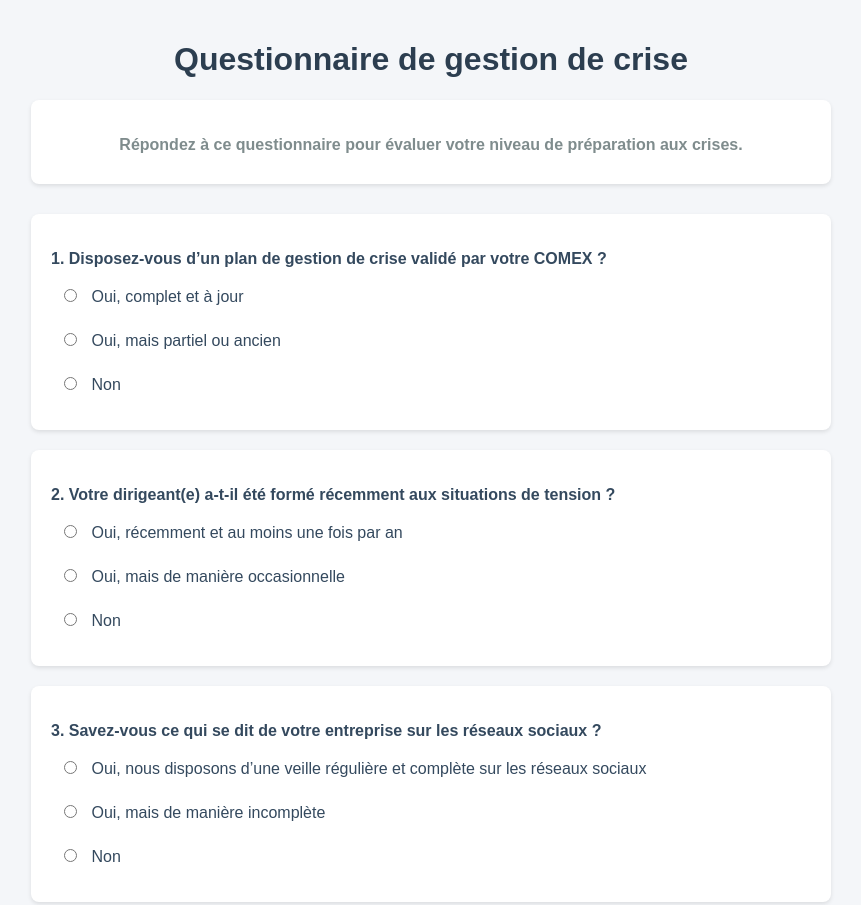
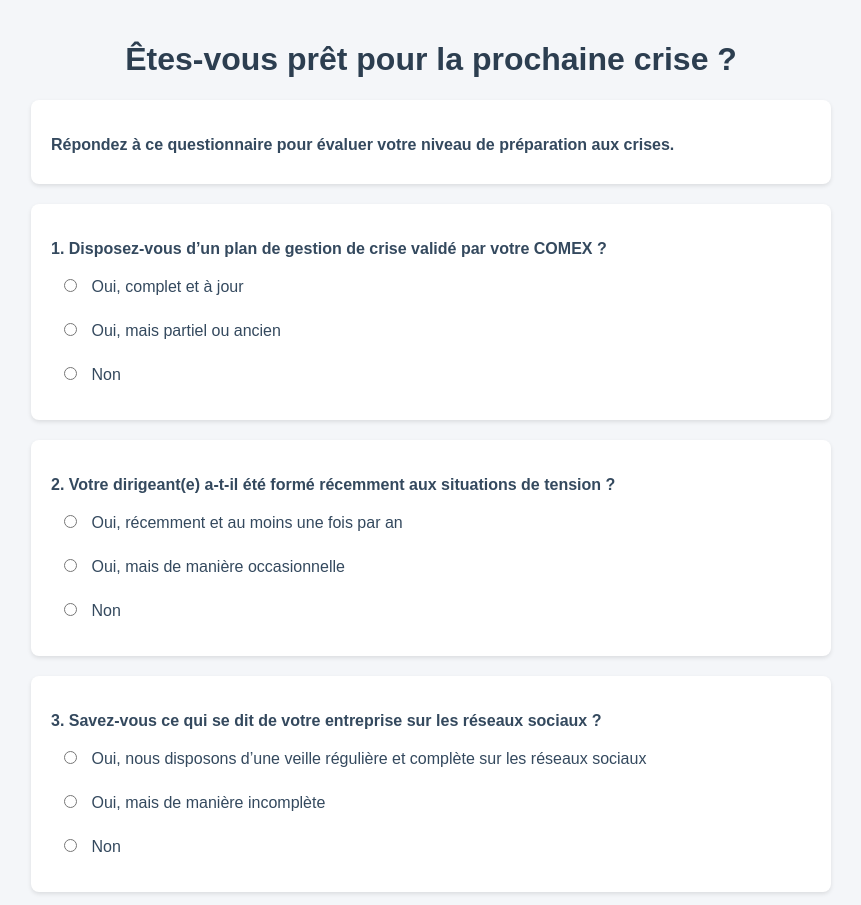
Before and after one commit to Sarahjumeau25/Questionnaire-crise-, a plain HTML site: page index.html in a window 1280 px wide. Shown: the top 905 px of the page, without its empty margins (209-1070 px from the left). Drawn offline with Linux system fonts and the light colour scheme.

Commit message:
Update index.html

```diff
--- a/index.html
+++ b/index.html
@@ -3,87 +3,105 @@
 <head>
     <meta charset="UTF-8">
     <meta name="viewport" content="width=device-width, initial-scale=1.0">
-    <title>Questionnaire de gestion de crise</title>
+    <title>Êtes-vous prêt pour la prochaine crise ?</title>
     <link rel="stylesheet" href="style.css">
 </head>
 <body>
-    <h1>Questionnaire de gestion de crise</h1>
-    <form name="criseForm" netlify id="criseForm">
-        <div class="question" style="text-align: center; margin-bottom: 30px;">
-    <p style="font-size: 16px; color: #7f8c8d;">Répondez à ce questionnaire pour évaluer votre niveau de préparation aux crises.</p>
+    <div class="container">
+        <h1>Êtes-vous prêt pour la prochaine crise ?</h1>
+
+        <form name="criseForm" id="criseForm" netlify>
+            <div class="question">
+                <p>Répondez à ce questionnaire pour évaluer votre niveau de préparation aux crises.</p>
             </div>
+
             <div class="question">
                 <p>1. Disposez-vous d’un plan de gestion de crise validé par votre COMEX ?</p>
                 <label><input type="radio" name="q1" value="complet" required> Oui, complet et à jour</label>
                 <label><input type="radio" name="q1" value="partiel"> Oui, mais partiel ou ancien</label>
                 <label><input type="radio" name="q1" value="non"> Non</label>
             </div>
+
             <div class="question">
                 <p>2. Votre dirigeant(e) a-t-il été formé récemment aux situations de tension ?</p>
                 <label><input type="radio" name="q2" value="recent" required> Oui, récemment et au moins une fois par an</label>
                 <label><input type="radio" name="q2" value="occasionnel"> Oui, mais de manière occasionnelle</label>
                 <label><input type="radio" name="q2" value="non"> Non</label>
             </div>
+
             <div class="question">
                 <p>3. Savez-vous ce qui se dit de votre entreprise sur les réseaux sociaux ?</p>
                 <label><input type="radio" name="q3" value="veille_reguliere" required> Oui, nous disposons d’une veille régulière et complète sur les réseaux sociaux</label>
                 <label><input type="radio" name="q3" value="veille_incomplete"> Oui, mais de manière incomplète</label>
                 <label><input type="radio" name="q3" value="non"> Non</label>
             </div>
+
             <div class="question">
                 <p>4. Avez-vous déjà simulé un scénario de crise sociale ou interne ?</p>
                 <label><input type="radio" name="q4" value="regulierement" required> Oui, nous organisons régulièrement ce type d’exercice</label>
                 <label><input type="radio" name="q4" value="pas_social_interne"> Oui, mais pas sur un scénario de crise sociale ou interne</label>
                 <label><input type="radio" name="q4" value="non"> Non</label>
             </div>
+
             <div class="question">
                 <p>5. Disposez-vous d’un protocole de communication en cas de contrôle ou sanction ?</p>
                 <label><input type="radio" name="q5" value="complet" required> Oui, complet et à jour</label>
                 <label><input type="radio" name="q5" value="partiel"> Oui, mais partiel ou ancien</label>
                 <label><input type="radio" name="q5" value="non"> Non</label>
             </div>
+
             <div class="question">
                 <p>6. Avez-vous une stratégie claire pour répondre aux médias ?</p>
                 <label><input type="radio" name="q6" value="complete" required> Oui, complète et à jour</label>
                 <label><input type="radio" name="q6" value="partielle"> Oui, mais partielle ou ancienne et qui mériterait une mise à jour</label>
                 <label><input type="radio" name="q6" value="non"> Non</label>
             </div>
+
             <div class="question">
                 <p>7. Vos équipes ont-elles été formées aux réflexes en cas de crise ?</p>
                 <label><input type="radio" name="q7" value="regulierement" required> Oui, nous organisons régulièrement ce type de formation</label>
                 <label><input type="radio" name="q7" value="pas_depuis_longtemps"> Oui, mais pas depuis longtemps</label>
                 <label><input type="radio" name="q7" value="non"> Non</label>
             </div>
+
             <div class="question">
                 <p>8. Vos outils de communication interne permettent-ils une alerte rapide en cas de crise ?</p>
                 <label><input type="radio" name="q8" value="rapide_efficace" required> Oui, ils permettent de réagir avec rapidité et efficacité</label>
                 <label><input type="radio" name="q8" value="non_testes"> Oui, mais ils n’ont pas été mis à l’épreuve depuis plusieurs années</label>
                 <label><input type="radio" name="q8" value="non"> Non</label>
             </div>
+
             <div class="question">
                 <p>9. Avez-vous identifié des zones de vulnérabilité en lien avec des tiers ?</p>
                 <label><input type="radio" name="q9" value="cartographie_a_jour" required> Oui, notre cartographie des risques est à jour et intègre cette dimension</label>
                 <label><input type="radio" name="q9" value="cartographie_ancienne"> Oui, mais notre cartographie est ancienne et/ou n’intègre pas tous les risques en lien avec des tiers</label>
                 <label><input type="radio" name="q9" value="non"> Non</label>
             </div>
+
             <div class="question">
                 <p>10. Vos instances (CA, COMEX) sont-elles sensibilisées à la gestion de crise ?</p>
                 <label><input type="radio" name="q10" value="sensibilisees" required> Oui, nos instances dirigeantes sont sensibilisées et formées à la gestion de crise</label>
                 <label><input type="radio" name="q10" value="il_y_a_longtemps"> Oui, mais il y a longtemps</label>
                 <label><input type="radio" name="q10" value="non"> Non</label>
             </div>
+
             <div class="question">
                 <p>11. Votre entreprise appartient-elle à un secteur identifié comme particulièrement exposé aux risques de crise médiatique, sociale, réglementaire ou environnementale ?</p>
                 <label><input type="radio" name="q11" value="secteur_sensible" required> Oui, nous opérons dans un secteur sensible ou fortement médiatisé</label>
                 <label><input type="radio" name="q11" value="peut_etre"> Peut-être, mais sans enjeu immédiat connu</label>
                 <label><input type="radio" name="q11" value="non"> Non, nous ne sommes pas dans un secteur particulièrement exposé</label>
             </div>
+
             <div class="question">
                 <p>12. Votre entreprise a-t-elle déjà subi une situation de crise par le passé et en a-t-elle tiré des enseignements en gestion de crise ?</p>
                 <label><input type="radio" name="q12" value="oui" required> Oui</label>
                 <label><input type="radio" name="q12" value="non"> Non</label>
             </div>
-        <button type="button" id="voirDiagnostic" style="background-color: #3498db; border: none;">Voir mon diagnostic</button>
+
+            <button type="button" id="voirDiagnostic">Voir mon diagnostic</button>
         </form>
+    </div>
+
+    <script src="script.js"></script>
 </body>
 </html>
```
Lines whose indentation alone changed are shown as unchanged.
